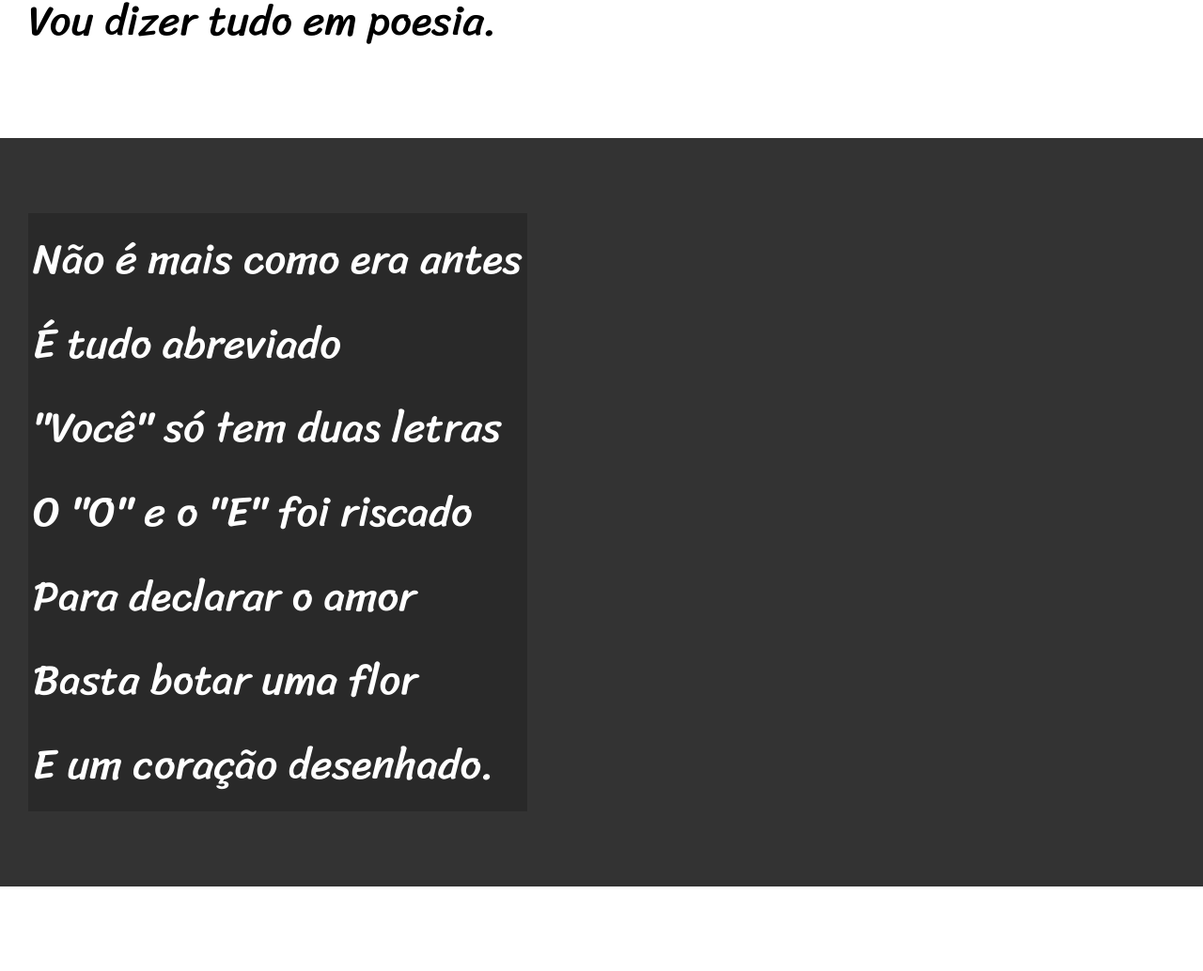
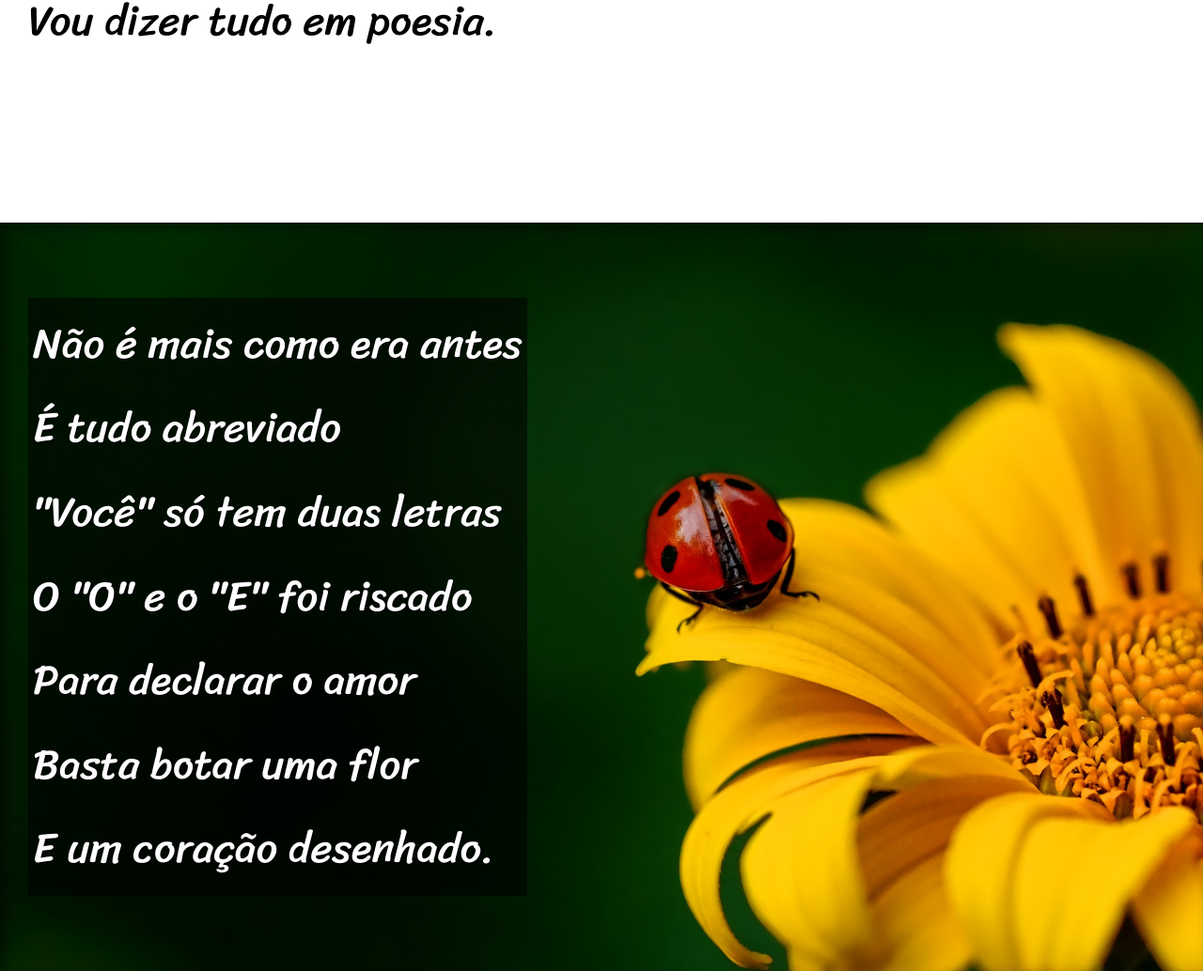
Before and after one commit to LucianoTBrum/html-css, a plain HTML site: page desafios/Desa12/index.html in a window 1280 px wide. Shown: the part 900-1934 px from the top of the page at 94% size. Drawn offline with Linux system fonts and the light colour scheme.

Commit message:
Att visual

```diff
--- a/desafios/Desa12/estilo/style.css
+++ b/desafios/Desa12/estilo/style.css
@@ -58,6 +58,10 @@ section {
     font-size: 3.5vw;
 }
 
+section > p {
+    padding-bottom: 2em;
+}
+
 section.normal {
     background-color: white;
     color: black;
@@ -66,12 +70,26 @@ section.normal {
 section.imagem {
     background-color: rgb(51, 51, 51);
     color: white;
+    box-shadow: inset 6px 6px 13px 0px rgba(0, 0, 0, 0.432);
+    background-size: cover;
+    background-attachment: fixed;
 }
 
 section.imagem > p {
     display: inline-block;
     padding: 5px;
-    background-color: rgba(0, 0, 0, 0.202);
+    background-color: rgba(0, 0, 0, 0.548);
+    text-shadow: 1px 1px 0px black;
+
+}
+
+section#img01 {
+    background-image: url('../imagens/background001.jpg');
+    background-position: right center;
+}
+
+section#img02 {
+    background-image: url('../imagens/background002.jpg');
 }
 
 footer {
--- a/desafios/Desa12/index.html
+++ b/desafios/Desa12/index.html
@@ -25,7 +25,7 @@
         </p>
     </section>
 
-    <section class="imagem">
+    <section class="imagem" id="img01">
         <p>
             Não é mais como era antes <br>
             É tudo abreviado <br>
@@ -59,7 +59,7 @@
         </p>
     </section>
 
-    <section class="imagem">
+    <section class="imagem" id="img02">
         <p>
             Tenho saudade das cartas <br>
             Escritas com a própria mão <br>
```
